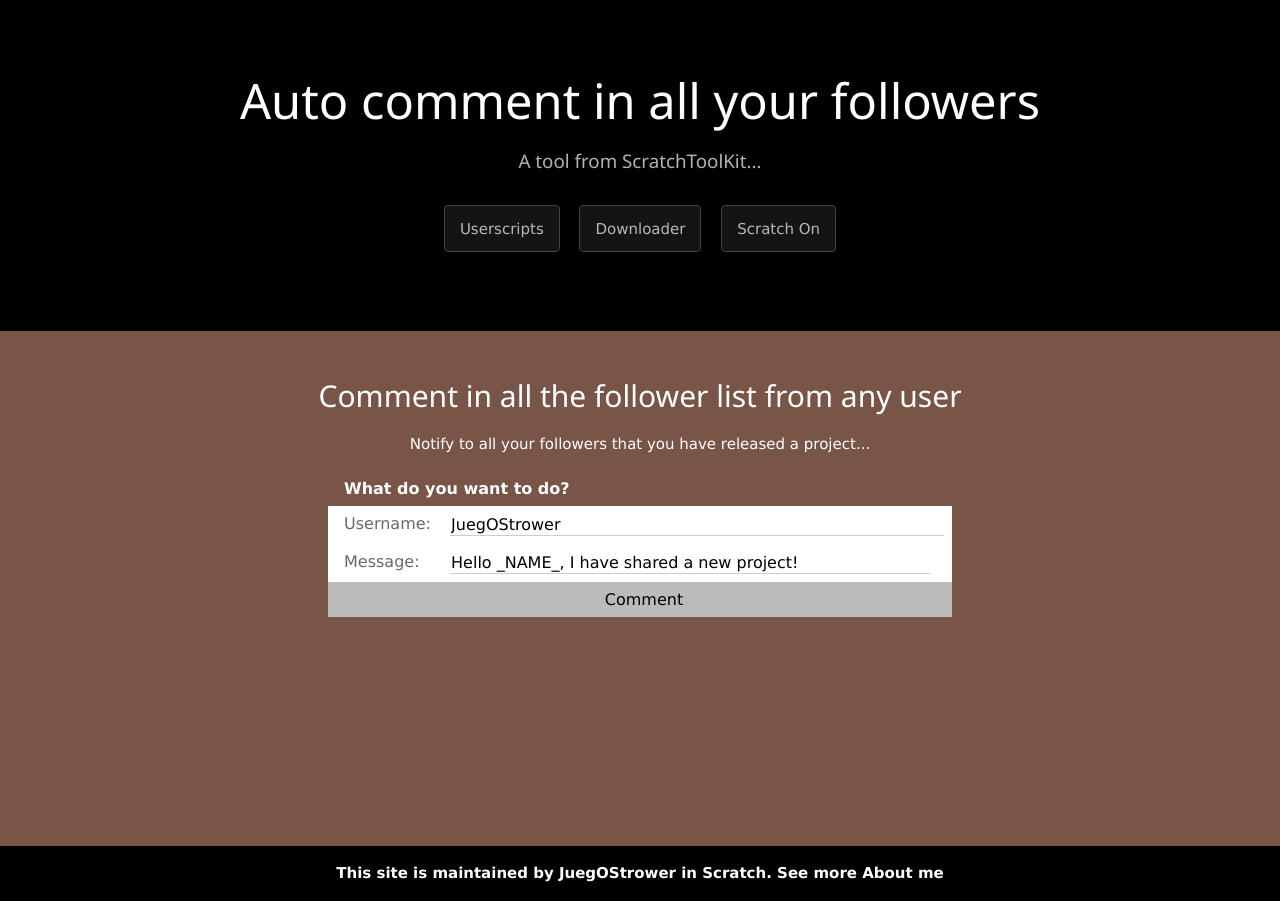
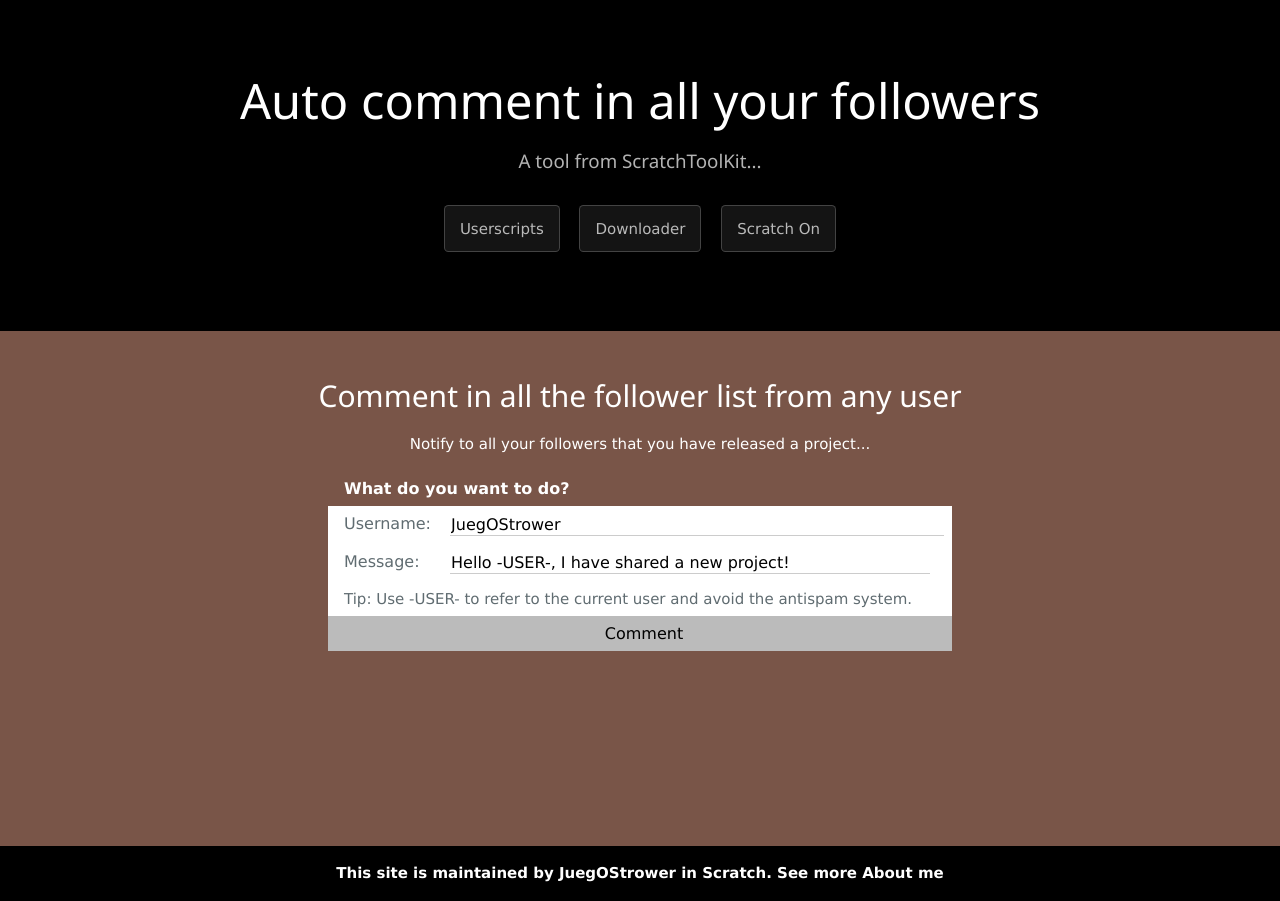
Before and after one commit to JuegOStrower/juegostrower.github.io, a Jekyll site: the page commenter/index.html, which Jekyll copies as it is, in a window 1280 px wide. Built offline with Jekyll 4.4.1, drawn with Linux system fonts in a browser that asks for light colours; nearby versions of some CDN libraries.

Commit message:
Bugs fixed

```diff
--- a/commenter/index.html
+++ b/commenter/index.html
@@ -33,20 +33,26 @@
         <p>Notify to all your followers that you have released a project...</p>
 		<div class="w3-container w3-responsive">
 			<table class="w3-table" style="margin:0px auto; width:50%">
-          <tbody><tr class="w3-text-white">
+				<tbody>
+					<tr class="w3-text-white">
 						<th colspan="2">What do you want to do?</th>
-
 					</tr>
-
 					<tr style="background-color:rgb(255, 255, 255)" id="comminputuser">
-			<td>Username:</td><td><input id="commuser" style="display: inline-block; padding: 1px; color: black; width: 100%;" class="w3-input" type="text" value="JuegOStrower"></td>
+						<td>Username:</td>
+						<td><input id="commuser" style="display: inline-block; padding: 1px; color: black; width: 100%;" class="w3-input" type="text" value="JuegOStrower"></td>
 					</tr>
 					<tr id="comminputtext" style="background-color:rgb(255, 255, 255)">
 						<td>Message:</td>
-			<td><input value="Hello _NAME_, I have shared a new project!" type="text" class="w3-input" style="display: inline-block; padding: 1px; color: black;width:480px" id="commtext"></td>
-
+						<td><input value="Hello -USER-, I have shared a new project!" type="text" class="w3-input" style="display: inline-block; padding: 1px; color: black;width:480px" id="commtext"></td>
 					</tr>
-        <tr><td colspan="2" id="commnow" class="w3-gray w3-hover-indigo w3-center w3-button">Comment</td></tr></tbody></table>
+					<tr id="comminputtip" style="background-color:rgb(255, 255, 255)">
+						<td style="font-size:15px" colspan="2">Tip: Use -USER- to refer to the current user and avoid the antispam system.</td>
+					</tr>
+					<tr>
+						<td colspan="2" id="commnow" class="w3-gray w3-hover-indigo w3-center w3-button">Comment</td>
+					</tr>
+				</tbody>
+			</table>
 			<div class="w3-center" style="margin:0px auto;width:50%;">
 				<div id="percBar" class="w3-green" style="height:10px;width:0%"></div>
 			</div>
```
Lines whose indentation alone changed are shown as unchanged.
